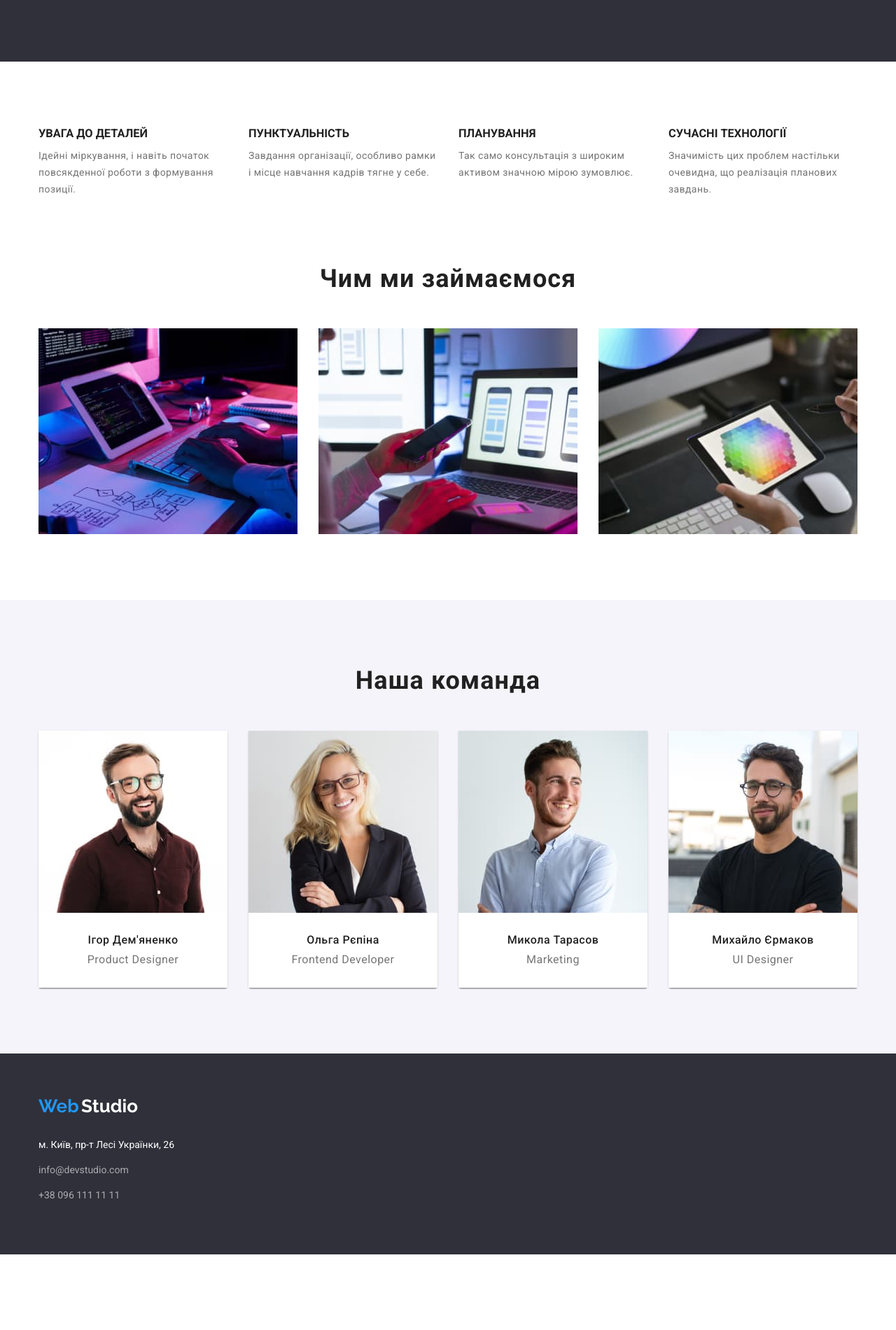
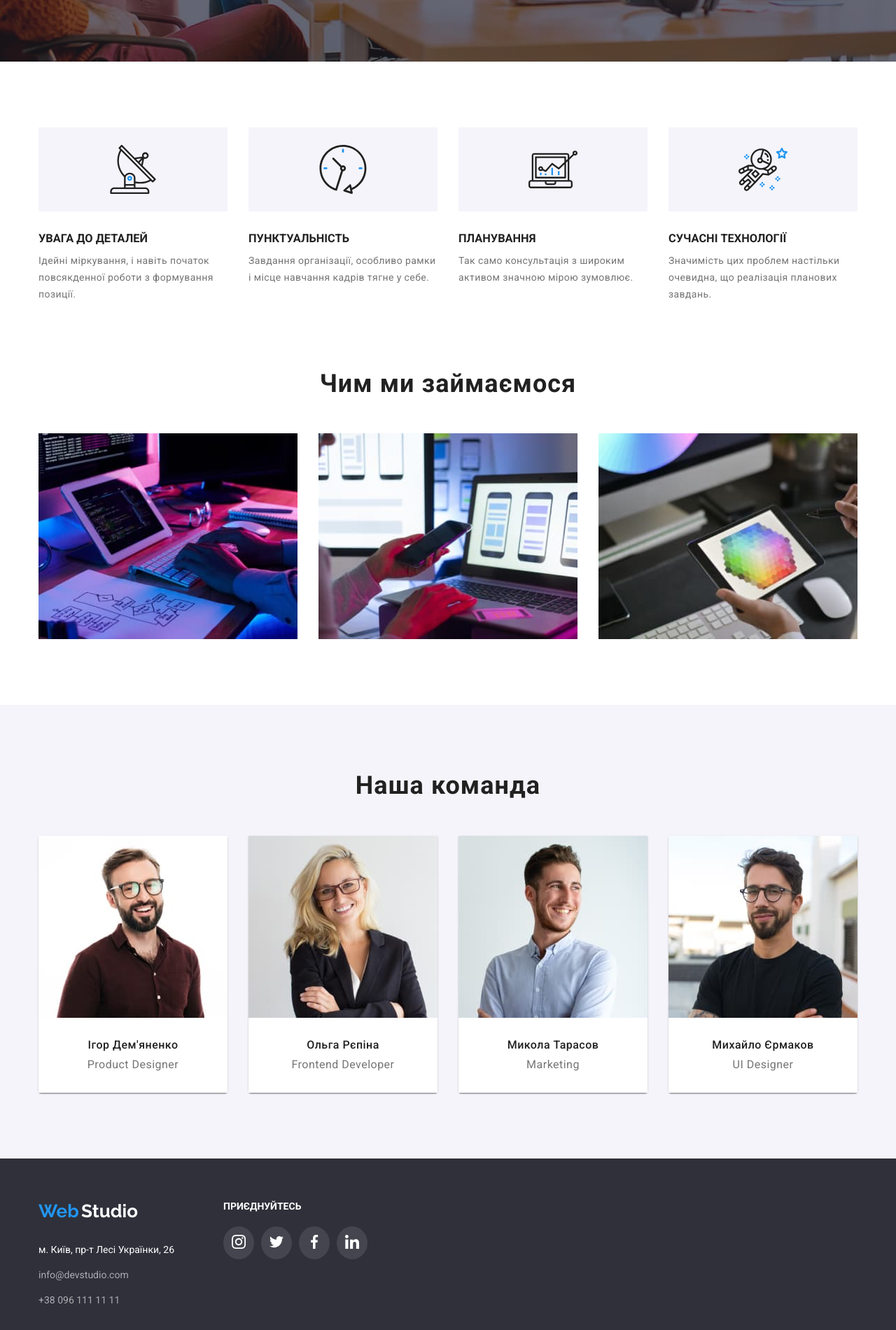
Before and after one commit to AlexandraRyzhkina/GitHub-tutorial-2, a plain HTML site: page index.html in a window 1280 px wide. Shown: the part 596-2496 px from the top of the page at 70% size. Before the commit the page ends 2388 px from the top, so only its background shows below. Drawn offline with nearby package versions, Linux system fonts and the light colour scheme.

Commit message:
edited styles and icons social

```diff
--- a/css/styles.css
+++ b/css/styles.css
@@ -57,7 +57,7 @@ p {
   margin-bottom: 0;
 }
 
-img{
+img {
   display: block;
 }
 
@@ -94,7 +94,7 @@ img{
 
 /* logo */
 
-.logo{
+.logo {
   display: block;
 }
 
@@ -121,12 +121,12 @@ img{
 
 /* navigation  */
 
-.header{
+.header {
   border-bottom: 1px solid #ececec;
 }
 
 .nav,
-.site-auth {
+.site-auth-list {
   font-weight: 500;
   line-height: 1.172;
 }
@@ -154,33 +154,37 @@ img{
 }
 
 .site-nav-link:hover,
-.site-nav-link:focus{
+.site-nav-link:focus {
   border-bottom: 4px solid var(--accent-color);
   margin-bottom: -1px;
   border-radius: 2px;
 }
 
+/* стилизація авторизааціі */
+
+
+
 /* LOGO positioning*/
 
-.logo{
-  display: block;
+.logo {
   padding-top: 24px;
   padding-bottom: 25px;
 }
 
 /* positionin navigation */
 
-.nav-positioning, .nav{
+.nav-positioning,
+.nav {
   display: flex;
   align-items: center;
 }
 
-.site-nav-list{
+.site-nav-list {
   display: flex;
   margin-left: 93px;
 }
 
-.site-nav-item + .site-nav-item{
+.site-nav-item + .site-nav-item {
   margin-left: 50px;
 }
 
@@ -188,20 +192,20 @@ img{
   margin-right: 50px;
 } */
 
-.site-nav-link{
-  display:block;
+.site-nav-link {
+  display: block;
   padding-top: 32px;
   padding-bottom: 32px;
 }
 
 /* positioning authorisation */
 
-.site-auth-list{
-  display:flex;
+.site-auth-list {
+  display: flex;
   margin-left: auto;
 }
 
-.site-auth-item + .site-auth-item{
+.site-auth-item + .site-auth-item {
   margin-left: 40px;
 }
 
@@ -209,7 +213,7 @@ img{
   margin-right: 40px;
 } */
 
-.site-auth-link{
+.site-auth-link {
   display: block;
   padding-top: 32px;
   padding-bottom: 32px;
@@ -222,6 +226,20 @@ img{
   text-align: center;
   padding-top: 200px;
   padding-bottom: 200px;
+
+  /* фоновое изображение */
+
+  min-height: 600px;
+  max-width: 1600px;
+  background-image: linear-gradient(
+      to right,
+      rgba(47, 48, 58, 0.4),
+      rgba(47, 48, 58, 0.4)
+    ),
+    url(../images/hero/hero-img.jpg);
+  background-position: center;
+  background-size: cover;
+  background-repeat: no-repeat;
 }
 
 .hero-title {
@@ -266,8 +284,11 @@ img{
   background-color: var(--accent-color);
   font-weight: 700;
   line-height: 1.875;
+  min-width: 200px;
 
   padding: 10px 32px 10px 32px;
+
+  box-shadow: 0px 4px 4px 0px #00000026;
 }
 
 .button.hero:hover,
@@ -285,10 +306,9 @@ img{
 }
 
 .portfolio.button:hover,
-.portfolio.button:focus{
-  box-shadow: 0px 3px 1px rgba(0, 0, 0, 0.1),
-  0px 1px 2px rgba(0, 0, 0, 0.08),
-  0px 2px 2px rgba(0, 0, 0, 0.12);
+.portfolio.button:focus {
+  box-shadow: 0px 3px 1px rgba(0, 0, 0, 0.1), 0px 1px 2px rgba(0, 0, 0, 0.08),
+    0px 2px 2px rgba(0, 0, 0, 0.12);
 }
 
 .portfolio-button-list {
@@ -297,7 +317,7 @@ img{
   margin-bottom: 50px;
 }
 
-.portfolio-button-item + .portfolio-button-item{
+.portfolio-button-item + .portfolio-button-item {
   margin-left: var(--portfolio-button-gap);
   flex-basis: calc(100% / 5 - var(--portfolio-button-gap));
 }
@@ -310,7 +330,7 @@ img{
 
 /* section pluses */
 
-.section.pluses{
+.section.pluses {
   padding-top: 94px;
 }
 
@@ -330,11 +350,44 @@ img{
   margin-left: var(--list-gap);
 }
 
+.section-pluses.aftertitle{
+  margin-top: 30px;
+}
+
 .section-pluses-text {
   line-height: 1.714;
   letter-spacing: 0.03em;
   text-align: left;
 }
+
+/* додавання картинок */
+
+.section-pluses-item::before{
+  content: "";
+  display: block;
+  height: 120px;
+
+  background-size: contain;
+  background-repeat: no-repeat;
+  background-position: center;
+  background-color: var(--button-noeffect-color);
+}
+.icon-antenna::before{
+  background-image: url(../images/svg/pluses/antenna-1.svg);
+}
+
+.icon-clock::before{
+  background-image: url(../images/svg/pluses/clock-1.svg);
+}
+
+.icon-diagram::before{
+  background-image: url(../images/svg/pluses/diagram-1.svg);
+}
+
+.icon-astronaut:before{
+  background-image: url(../images/svg/pluses/astronaut-1.svg);
+}
+
 
 /* section wedo */
 
@@ -370,13 +423,12 @@ img{
 
   border-radius: 0px, 0px, 4px, 4px;
 
-  box-shadow: 0px 1px 3px rgba(0, 0, 0, 0.12),
-  0px 1px 1px rgba(0, 0, 0, 0.14),
-  0px 2px 1px rgba(0, 0, 0, 0.2);
-border-radius: 0px 0px 4px 4px;
+  box-shadow: 0px 1px 3px rgba(0, 0, 0, 0.12), 0px 1px 1px rgba(0, 0, 0, 0.14),
+    0px 2px 1px rgba(0, 0, 0, 0.2);
+  border-radius: 0px 0px 4px 4px;
 }
 
-.command-item-text{
+.command-item-text {
   background-color: var(--hero-color);
   padding-top: 30px;
   padding-bottom: 30px;
@@ -412,7 +464,7 @@ border-radius: 0px 0px 4px 4px;
 
 /* PORTFOLIO */
 
-.section.buttons{
+.section.buttons {
   padding-top: 94px;
 }
 
@@ -435,22 +487,24 @@ border-radius: 0px 0px 4px 4px;
 .section-works-list {
   display: flex;
   flex-wrap: wrap;
-  margin-left: calc(-1 * (var(--card-set-gap-portfolio) + 6px) );
+  margin-left: calc(-1 * var(--card-set-gap-portfolio));
 
   cursor: pointer;
 }
 
 .section-works-item {
-  flex-basis: calc(100% / 3 - var(--card-set-gap-portfolio) );
+  flex-basis: calc(100% / 3 - var(--card-set-gap-portfolio));
   margin-left: var(--card-set-gap-portfolio);
   margin-bottom: var(--card-set-gap-portfolio);
+}
 
+.portfolio-content {
   border: 1px solid #eeeeee;
   border-top-style: none;
 }
 
-.section-works-item:nth-last-child(-n + 3){
-margin-bottom: 0;
+.section-works-item:nth-last-child(-n + 3) {
+  margin-bottom: 0;
 }
 
 .portfolio-content {
@@ -477,11 +531,10 @@ margin-bottom: 0;
   margin-bottom: 12px;
 }
 
-.footer-link{
+.footer-link {
   display: block;
   margin-bottom: 28px;
 }
-
 
 .footer-link-mail,
 .footer-link-tel {
@@ -492,11 +545,75 @@ margin-bottom: 0;
   margin-bottom: 12px;
 }
 
-.footer-link-adress:hover,
+/* стилізація футер соціальні */
+
+.footer-social-title{
+  color:var(--footer-txt-color);
+  text-transform: uppercase;
+  font-size: 14px;
+  line-height: calc(16.41 / 14);
+
+  margin-bottom: 20px;
+}
+
+.footer-flex {
+  display: flex;
+}
+
+.footer-social-list{
+  display: flex;
+}
+
+.footer-flex-social{
+  margin-left: 70px;
+}
+
+.footer-social-item::before{
+  content: "";
+  height: 44px;
+  width: 44px;
+  display: inline-block;
+
+  background-size: 20px 20px;
+  background-repeat: no-repeat;
+  background-position: center;
+}
+
+.footer-social-item{
+  text-wrap: wrap;
+  border-radius: 50%;
+  background-color: rgba(255, 255, 255, 0.1);
+}
+
+.footer-social-item + .footer-social-item{
+  margin-left: 10px;
+}
+
+.footer-social-item:hover{
+  background-color: var(--accent-color);
+}
+
+.icon-instagram::before{
+  background-image: url(../images/svg/footer-social/instagram\ 2.svg);
+}
+
+.icon-twitter::before{
+  background-image: url(../images/svg/footer-social/twitter\ 1.svg);
+}
+
+.icon-facebook::before{
+  background-image: url(../images/svg/footer-social/facebook\ 1.svg);
+}
+
+.icon-linkedin::before{
+  background-image: url(../images/svg/footer-social/linkedin\ 1.svg);
+}
+
+/* .footer-link-adress:hover,
 .footer-link-adress:focus,
 .footer-link-mail:hover,
 .footer-link-mail:focus,
 .footer-link-tel:hover,
 .footer-link-tel:focus {
   color: var(--accent-color);
-}
+} */
--- a/index.html
+++ b/index.html
@@ -47,13 +47,15 @@
 
         <ul class="site-auth-list list">
           <li class="site-auth-item">
-            <a href="mailto:info@devstudio.com" class="site-auth-link link"
+            <a
+              href="mailto:info@devstudio.com"
+              class="site-auth-link iconmail link"
               >info@devstudio.com</a
             >
           </li>
 
           <li class="site-auth-item">
-            <a href="tel:+380961111111" class="site-auth-link link"
+            <a href="tel:+380961111111" class="site-auth-link icontel link"
               >+38 096 111 11 11</a
             >
           </li>
@@ -65,7 +67,6 @@
       <!--герой-->
 
       <section class="section hero">
-        <!-- <img src="" alt="background" width="1600px"> -->
         <h1 class="hero-title">
           ЕФЕКТИВНІ РІШЕННЯ ДЛЯ <br />
           ВАШОГО БІЗНЕСУ
@@ -81,7 +82,7 @@
 
         <div class="container">
           <ul class="section-pluses-list list">
-            <li class="section-pluses-item">
+            <li class="section-pluses-item icon-antenna">
               <h3 class="section-pluses aftertitle">УВАГА ДО ДЕТАЛЕЙ</h3>
               <p class="section-pluses-text">
                 Ідейні міркування, і навіть початок повсякденної роботи з
@@ -89,7 +90,7 @@
               </p>
             </li>
 
-            <li class="section-pluses-item">
+            <li class="section-pluses-item icon-clock">
               <h3 class="section-pluses aftertitle">ПУНКТУАЛЬНІСТЬ</h3>
               <p class="section-pluses-text">
                 Завдання організації, особливо рамки і місце навчання кадрів
@@ -97,14 +98,14 @@
               </p>
             </li>
 
-            <li class="section-pluses-item">
+            <li class="section-pluses-item icon-diagram">
               <h3 class="section-pluses aftertitle">ПЛАНУВАННЯ</h3>
               <p class="section-pluses-text">
                 Так само консультація з широким активом значною мірою зумовлює.
               </p>
             </li>
 
-            <li class="section-pluses-item">
+            <li class="section-pluses-item icon-astronaut">
               <h3 class="section-pluses aftertitle">СУЧАСНІ ТЕХНОЛОГІЇ</h3>
               <p class="section-pluses-text">
                 Значимість цих проблем настільки очевидна, що реалізація
@@ -221,23 +222,28 @@
 
     <footer class="footer">
       <div class="container">
+
+        <div class="footer-flex">
+          <div class="footer-flex-address">
           <a href="./index.html" class="footer-link link">
             <span class="logo-web">Web</span>
             <span class="logo-studio-footer">Studio</span></a
           >
           <address class="address">
-          <ul class="footer-list list">
-            <li class="footer-list-contact">
             <a
               href="https://maps.app.goo.gl/FqzPcrWA2hVZoidx9"
               class="footer-link-adress link"
               target="_blank"
               >м. Київ, пр-т Лесі Українки, 26
             </a>
-            </li>
+
+            <ul class="footer-list list">
+              <li class="footer-list-contact"></li>
 
               <li class="footer-list-contact">
-              <a href="mailto:info@devstudio.com" class="footer-link-mail link"
+                <a
+                  href="mailto:info@devstudio.com"
+                  class="footer-link-mail link"
                   >info@devstudio.com</a
                 >
               </li>
@@ -248,7 +254,26 @@
                 >
               </li>
             </ul>
+          </div>
+            <div class="footer-flex-social">
+              <h2 class="footer-social-title title">Приєднуйтесь</h2>
+              <ul class="footer-social-list list">
+                <li class="footer-social-item icon-instagram">
+                  <a href="" class="footer-social-link link"></a>
+                </li>
+                <li class="footer-social-item icon-twitter">
+                  <a href="" class="footer-social-link link"></a>
+                </li>
+                <li class="footer-social-item icon-facebook">
+                  <a href="" class="footer-social-link link"></a>
+                </li>
+                <li class="footer-social-item icon-linkedin">
+                  <a href="" class="footer-social-link link"></a>
+                </li>
+              </ul>
+            </div>
           </address>
+        </div>
       </div>
     </footer>
   </body>
```
Also changed, not shown: portfolio.html (+3 -1 lines), images/hero/hero-img.jpg (added), images/svg/auth/envelope (hover).svg (added), images/svg/command-social/facebook-1.svg (added), images/svg/command-social/instagram-1.svg (added), images/svg/command-social/linkedin-1.svg (added), images/svg/command-social/twitter-1.svg (added), images/svg/footer-social/facebook 1.svg (added), images/svg/footer-social/instagram 2.svg (added), images/svg/footer-social/linkedin 1.svg (added), images/svg/footer-social/twitter 1.svg (added), images/svg/pluses/antenna-1.svg (added), images/svg/pluses/astronaut-1.svg (added), images/svg/pluses/clock-1.svg (added), 1 more files, 3 other files. Lines whose indentation alone changed are shown as unchanged.
